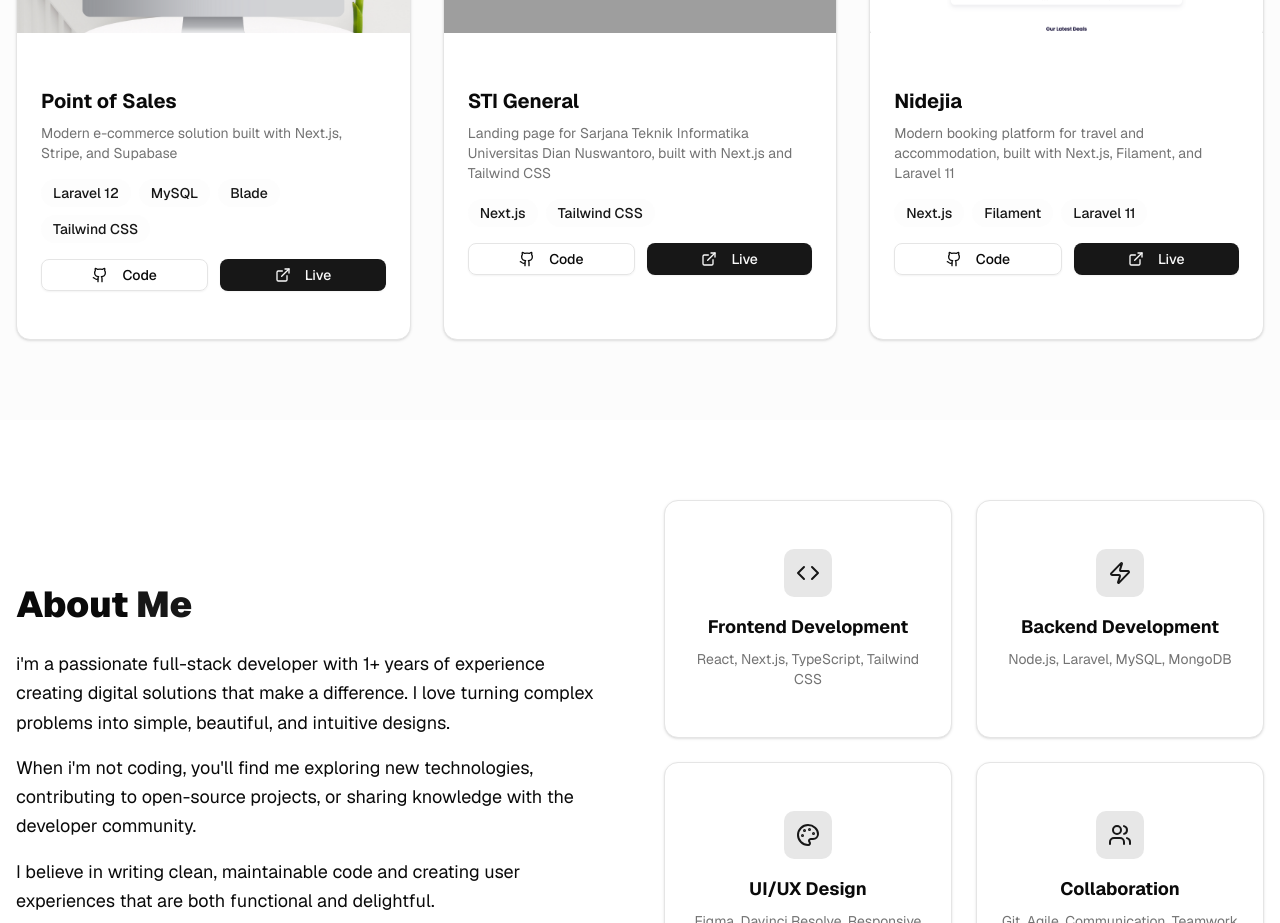
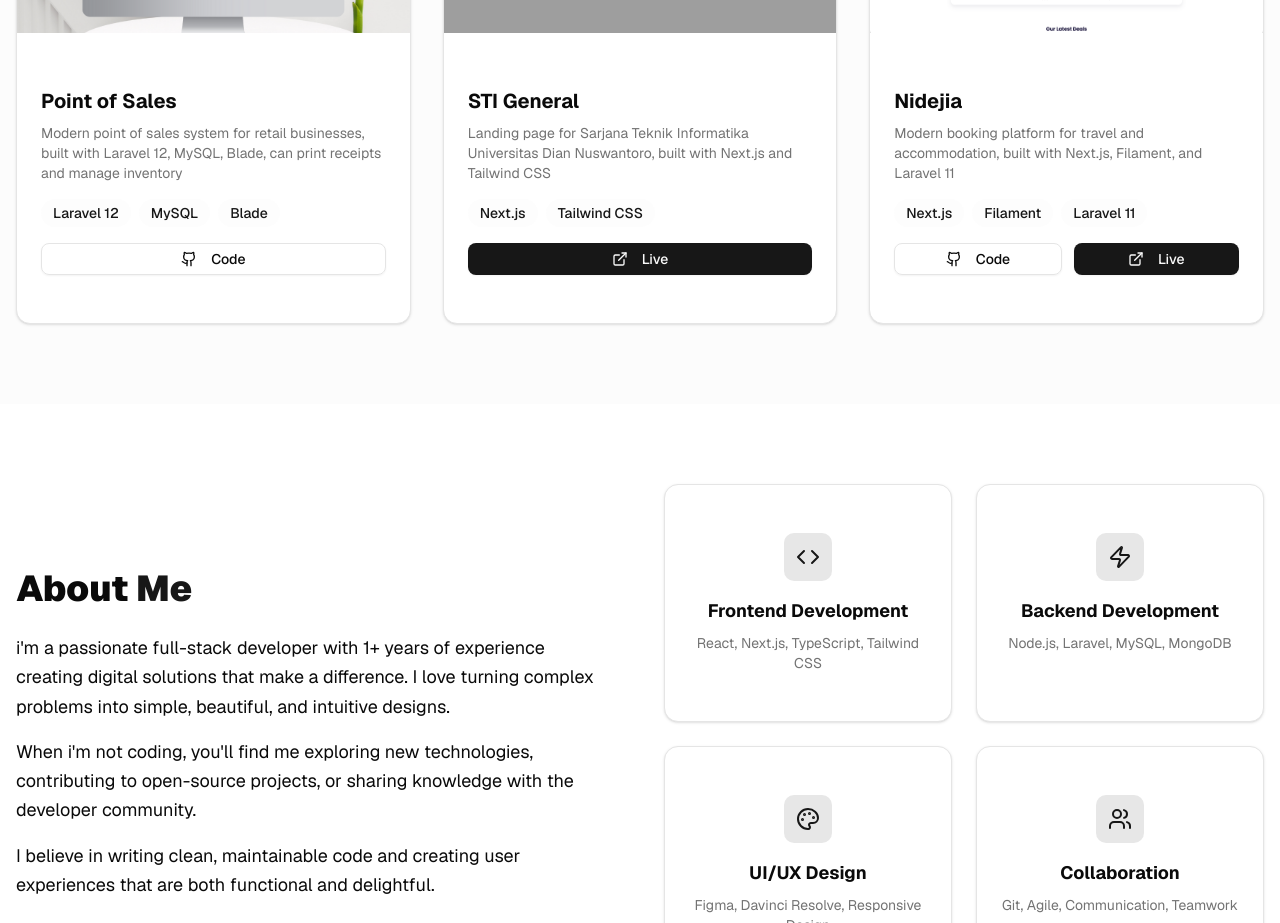
Before and after one commit to HanifCahyo/hanifcahyoprasetyo, a Next.js app: page / in a window 1280 px wide. Shown: the part 1240-2163 px from the top of the page. Built offline with nearby package versions, Linux system fonts and the light colour scheme; grey boxes are pictures that could not be loaded.

Commit message:
feat: revisi project

```diff
--- a/components/projects-section.tsx
+++ b/components/projects-section.tsx
@@ -13,9 +13,9 @@ const projects = [
   {
     title: "Point of Sales",
     description:
-      "Modern e-commerce solution built with Next.js, Stripe, and Supabase",
+      "Modern point of sales system for retail businesses, built with Laravel 12, MySQL, Blade, can print receipts and manage inventory",
     image: "/point-of-sales.png",
-    tech: ["Laravel 12", "MySQL", "Blade", "Tailwind CSS"],
+    tech: ["Laravel 12", "MySQL", "Blade"],
     github: "https://github.com/HanifCahyo/PointOfSales",
     live: "#",
   },
@@ -35,7 +35,7 @@ const projects = [
     image: "/nidejia.png",
     tech: ["Next.js", "Filament", "Laravel 11"],
     github: "https://github.com/HanifCahyo/nidejia-prototype",
-    live: "#",
+    live: "https://nidejia-prototype-gamma.vercel.app/",
   },
 ];
 
@@ -54,7 +54,11 @@ export function ProjectsSection() {
         </div>
 
         <div className="grid md:grid-cols-2 lg:grid-cols-3 gap-8">
-          {projects.map((project, index) => (
+          {projects.map((project, index) => {
+            const hasGithub = project.github && project.github !== "#";
+            const hasLive = project.live && project.live !== "#";
+
+            return (
               <Card
                 key={index}
                 className="group hover:shadow-lg transition-all duration-300 hover:scale-105 bg-card border-border"
@@ -90,26 +94,48 @@ export function ProjectsSection() {
                     ))}
                   </div>
 
+                  {(hasGithub || hasLive) && (
                     <div className="flex gap-3">
+                      {hasGithub && (
                         <Button
+                          asChild
                           variant="outline"
                           size="sm"
                           className="flex-1 bg-transparent"
                         >
+                          <a
+                            href={project.github}
+                            target="_blank"
+                            rel="noopener noreferrer"
+                          >
                             <Github size={16} className="mr-2" />
                             Code
+                          </a>
                         </Button>
+                      )}
+
+                      {hasLive && (
                         <Button
+                          asChild
                           size="sm"
                           className="flex-1 bg-primary hover:bg-primary/90"
                         >
+                          <a
+                            href={project.live}
+                            target="_blank"
+                            rel="noopener noreferrer"
+                          >
                             <ExternalLink size={16} className="mr-2" />
                             Live
+                          </a>
                         </Button>
+                      )}
                     </div>
+                  )}
                 </CardContent>
               </Card>
-          ))}
+            );
+          })}
         </div>
       </div>
     </section>
```
Lines whose indentation alone changed are shown as unchanged.
